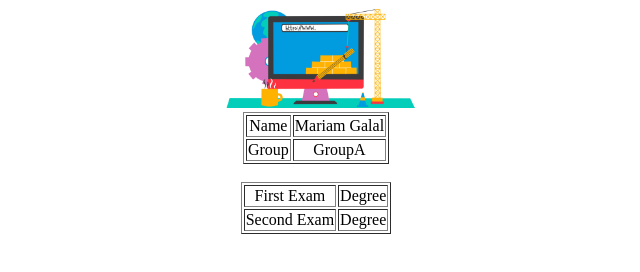
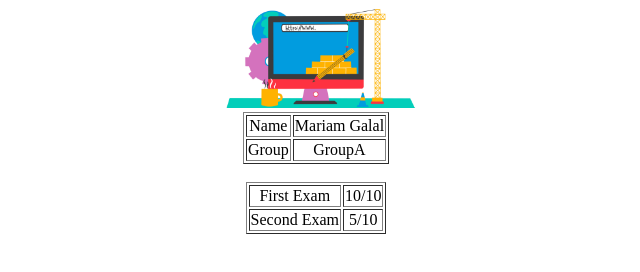
Before and after one commit to HappyEra1122/New-Project, a plain HTML site: page index.html in a window 1280 px wide. Shown: the full height of the page, 324-964 px from the left. Drawn offline with Linux system fonts and the light colour scheme.

Commit message:
Update index.html

```diff
--- a/index.html
+++ b/index.html
@@ -35,7 +35,7 @@
                     First Exam
                 </td>
                 <td>
-                     Degree
+                     10/10
                 </td>
             </tr>
             <tr>
@@ -43,7 +43,7 @@
                     Second Exam
                 </td>
                 <td>
-                    Degree
+                    5/10
                 </td>
             </tr>
         </table>
```
